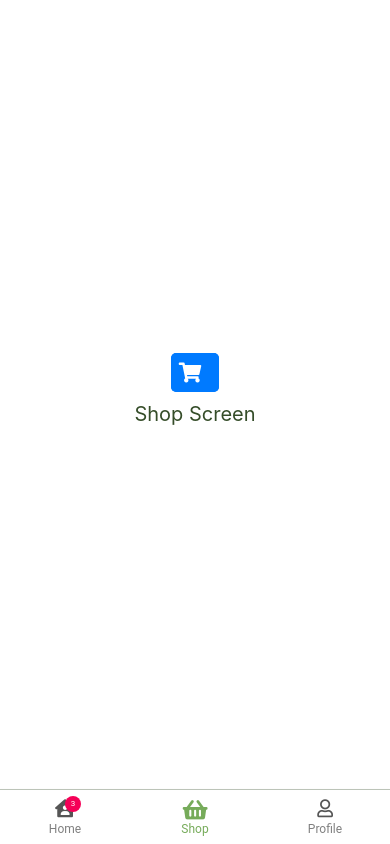
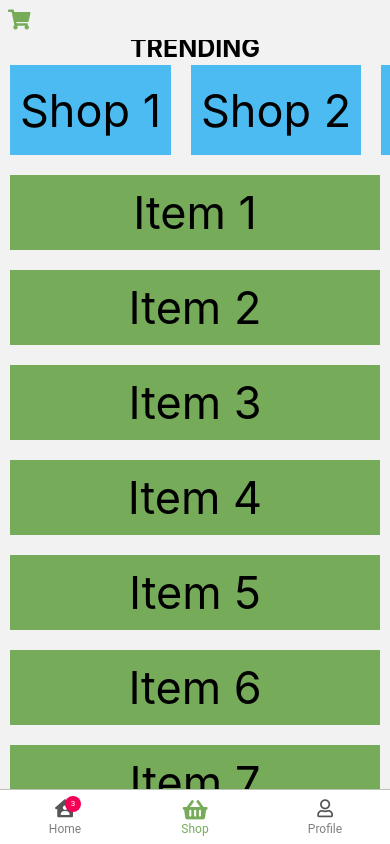
Before and after one commit to ErvinPicardal19/Palengtech, a React Native app: screen /Shop in a window 390 px wide. Built offline with nearby package versions, Linux system fonts and the light colour scheme.

Commit message:
Updated the Layout

```diff
--- a/src/App.js
+++ b/src/App.js
@@ -2,7 +2,6 @@
 /* eslint-disable no-trailing-spaces */
 /* eslint-disable no-unused-vars */
 /* eslint-disable prettier/prettier */
-
 // import { GestureHandlerRootView } from 'react-native-gesture-handler';
 import React, { useState } from 'react';
 import {
@@ -18,11 +17,11 @@ import ShopScreen from './ShopScreen.js';
 
 import FontAwesome5 from 'react-native-vector-icons/FontAwesome5';
 import { NavigationContainer } from '@react-navigation/native';
-// import { createDrawerNavigator } from '@react-navigation/drawer';
+
 import { createMaterialBottomTabNavigator } from '@react-navigation/material-bottom-tabs';
 
 const Tab = createMaterialBottomTabNavigator();
-// const Drawer = createDrawerNavigator();
+
 
 
 const App = () => {
@@ -34,6 +33,7 @@ const App = () => {
         screenOptions={({ route }) => ({
           headerShown: false,
           tabBarShowLabel: false,
+
           tabBarIcon: ({ focused, size, color }) => {
             let iconName;
             if (route.name === 'Home') {
--- a/src/CheckoutScreen.js
+++ b/src/CheckoutScreen.js
@@ -0,0 +1,57 @@
+/* eslint-disable no-unused-vars */
+/* eslint-disable prettier/prettier */
+import React, { useState } from 'react';
+import {
+    StyleSheet,
+    Text,
+    View,
+    Pressable,
+    Modal,
+} from 'react-native';
+
+export default function CheckoutScreen(props) {
+    return (
+        <Modal
+            visible={props.showCheckout}
+            transparent={true}
+            onRequestClose={() => {
+                props.setShowCheckout(!props.showCheckout);
+            }}
+            animationType="fade"
+        >
+            <View style={styles.center_modal}>
+                <View style={styles.checkout_container}>
+                    <Text>Checkout Popup</Text>
+                </View>
+            </View>
+        </Modal>
+    );
+}
+
+const styles = StyleSheet.create({
+    body: {
+        flex: 1,
+        backgroundColor: '#ffffff',
+        alignItems: 'center',
+        justifyContent: 'center',
+    },
+    checkout_container: {
+        width: 300,
+        height: 500,
+        backgroundColor: '#F5F5F5',
+        borderRadius: 35,
+        justifyContent: 'center',
+        alignItems: 'center',
+    },
+    center_modal: {
+        flex: 1,
+        justifyContent: 'center',
+        alignItems: 'center',
+        backgroundColor: '#00000055',
+    },
+    text: {
+        color: '#354D29',
+        margin: 10,
+        fontSize: 20,
+    },
+});
--- a/src/Login.js
+++ b/src/Login.js
@@ -28,12 +28,14 @@ let email = '';
 let pwd = '';
 
 const Login = (props) => {
+    //Hooks
     const [text, setText] = useState('');
     const [label, setLabel] = useState('Email');
     const [placeholder, setPlaceholder] = useState('email@gmail.com');
     const [buttonText, setButtonText] = useState('Next');
     const [loginState, setLoginState] = useState('email');
 
+    //Button Handler for Login
     const onPressHandler = () => {
         if (text.length > 3) {
             if (loginState === 'email') {
@@ -52,6 +54,7 @@ const Login = (props) => {
         }
     };
 
+    //Simulating Logging in
     const onLogin = () => {
         const user = userDatabase.find((u) => {
             if (email === u.email && pwd === u.pwd) {
@@ -74,7 +77,7 @@ const Login = (props) => {
         return;
     };
 
-
+    //Login Popup
     return (
         <Modal
             visible={props.showLogin}
--- a/src/ShopScreen.js
+++ b/src/ShopScreen.js
@@ -1,3 +1,4 @@
+/* eslint-disable eslint-comments/no-unused-disable */
 /* eslint-disable no-trailing-spaces */
 /* eslint-disable react/self-closing-comp */
 /* eslint-disable react-native/no-inline-styles */
@@ -9,35 +10,108 @@ import {
     Text,
     View,
     Pressable,
+    FlatList,
+    RefreshControl,
 } from 'react-native';
 import Login from './Login.js';
 import FontAwesome5 from 'react-native-vector-icons/FontAwesome5';
-
+import CheckoutScreen from './CheckoutScreen.js';
+import { ScrollView } from 'react-native-gesture-handler';
+import { Item } from 'react-native-paper/lib/typescript/components/List/List.js';
 
 export default function ShopScreen() {
 
     const [showCheckout, setShowCheckout] = useState(false);
 
+    //Pag Testing lang
+    const [Items, setItems] = useState([
+        { name: 'Shop 1' },
+        { name: 'Shop 2' },
+        { name: 'Shop 3' },
+        { name: 'Shop 4' },
+        { name: 'Shop 5' },
+        { name: 'Shop 6' },
+        { name: 'Shop 7' },
+        { name: 'Shop 8' },
+        { name: 'Shop 9' },
+        { name: 'Shop 10' },
+        { name: 'Shop 11' },
+    ]);
+
+    //Pag Testing lang
+    const [Ingredients, setIngredients] = useState([
+        { key: 1, item: 'Item 1' },
+        { key: 2, item: 'Item 2' },
+        { key: 3, item: 'Item 3' },
+        { key: 4, item: 'Item 4' },
+        { key: 5, item: 'Item 5' },
+        { key: 6, item: 'Item 6' },
+        { key: 7, item: 'Item 7' },
+        { key: 8, item: 'Item 8' },
+        { key: 44, item: 'Item 9' },
+        { key: 68, item: 'Item 27' },
+        { key: 0, item: 'Item 78' },
+    ]);
+
+    const onPressHandler = () => {
+        setShowCheckout(!showCheckout);
+    };
+
     return (
-        <View style={styles.body}>
-            <View style={styles.checkout_icon}>
-                <FontAwesome5.Button name={'shopping-cart'} />
+        <View>
+            <CheckoutScreen
+                showCheckout={showCheckout}
+                setShowCheckout={setShowCheckout}
+            />
+            <View style={{ width: 50, height: 40 }}>
+                <FontAwesome5.Button
+                    size={20}
+                    name={'shopping-cart'}
+                    backgroundColor={'#00000000'}
+                    underlayColor={'#00000000'}
+                    color={'#76AB5A'}
+                    onPress={onPressHandler}
+                />
             </View>
-            <Text style={styles.text}>Shop Screen</Text>
+            <ScrollView>
+                <View>
+                    <View style={styles.trending}>
+                        <Text style={styles.trendingText}>TRENDING</Text>
+                    </View>
+                    <FlatList
+                        backgroundColor={'#555'}
+                        horizontal
+                        keyExtractor={(item, index) => index.toString()}
+                        data={Items}
+                        renderItem={({ item }) => (
+                            <View style={styles.item}>
+                                <Text style={styles.text}>
+                                    {item.name}
+                                </Text>
+                            </View>
+                        )}
+                    />
+                </View>
+                {
+                    Ingredients.map((object) => {
+                        return (
+                            <View style={styles.ingredient} key={object.key}>
+                                <Text style={styles.text}>{object.item}</Text>
+                            </View>
+                        );
+                    })
+                }
+            </ScrollView>
         </View>
     );
 }
 
 const styles = StyleSheet.create({
     body: {
-        flex: 1,
-        backgroundColor: '#ffffff',
-        alignItems: 'center',
-        justifyContent: 'center',
+        flexDirection: 'row',
+        backgroundColor: '#000000',
     },
     checkout_container: {
-        width: 300,
-        height: 350,
         backgroundColor: '#F5F5F5',
         borderRadius: 35,
     },
@@ -46,14 +120,35 @@ const styles = StyleSheet.create({
         alignItems: 'flex-start',
     },
     center_modal: {
-        flex: 1,
         justifyContent: 'center',
         alignItems: 'center',
         backgroundColor: '#00000055',
     },
+    item: {
+        margin: 10,
+        backgroundColor: '#4BBBF2',
+        justifyContent: 'center',
+        alignItems: 'center',
+    },
+    ingredient: {
+        margin: 10,
+        backgroundColor: '#76AB5A',
+        justifyContent: 'center',
+        alignItems: 'center',
+    },
+    trending: {
+        flex: 1,
+        justifyContent: 'center',
+        alignItems: 'center',
+    },
+    trendingText: {
+        fontSize: 25,
+        fontWeight: 'bold',
+        color: '#000000',
+    },
     text: {
-        color: '#354D29',
+        color: '#000000',
+        fontSize: 45,
         margin: 10,
-        fontSize: 20,
     },
 });
```
